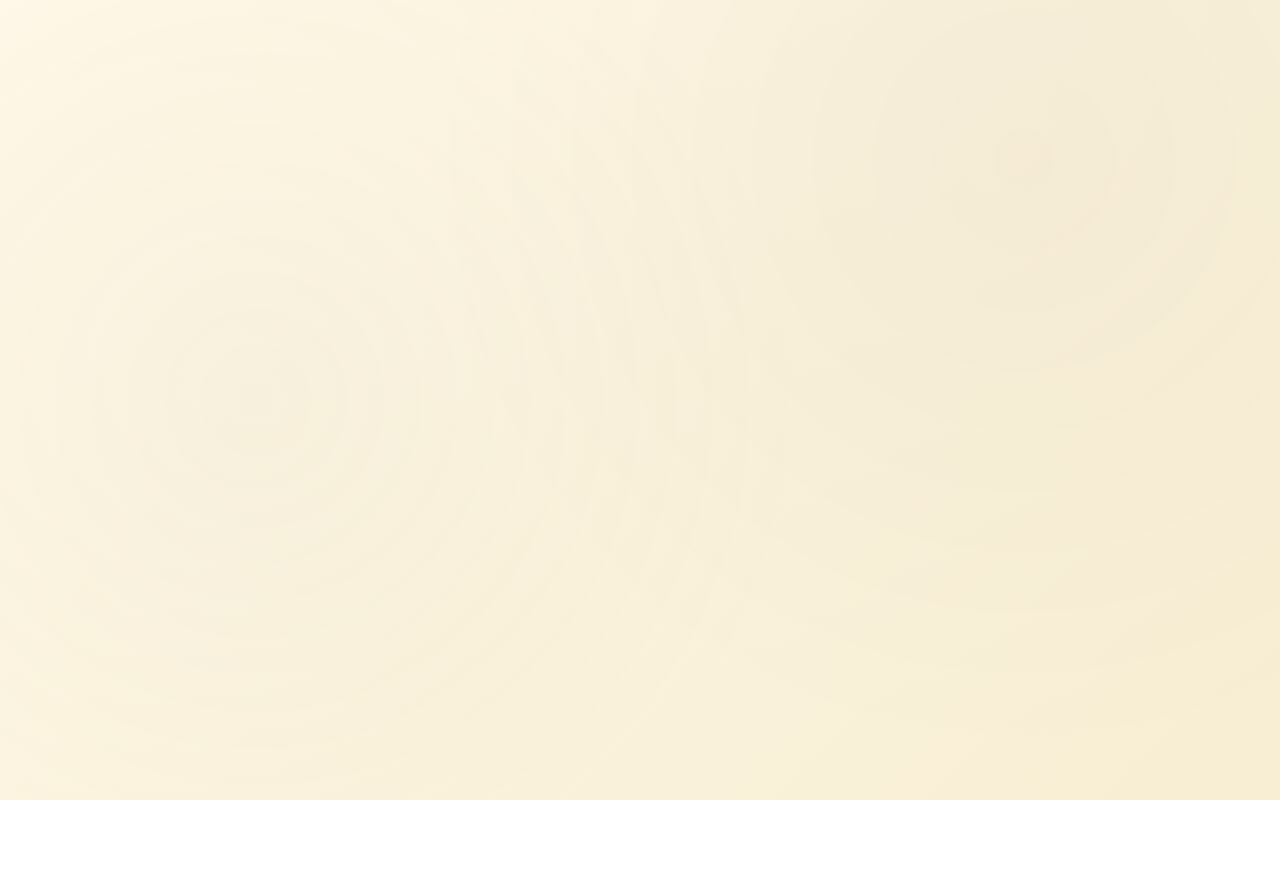
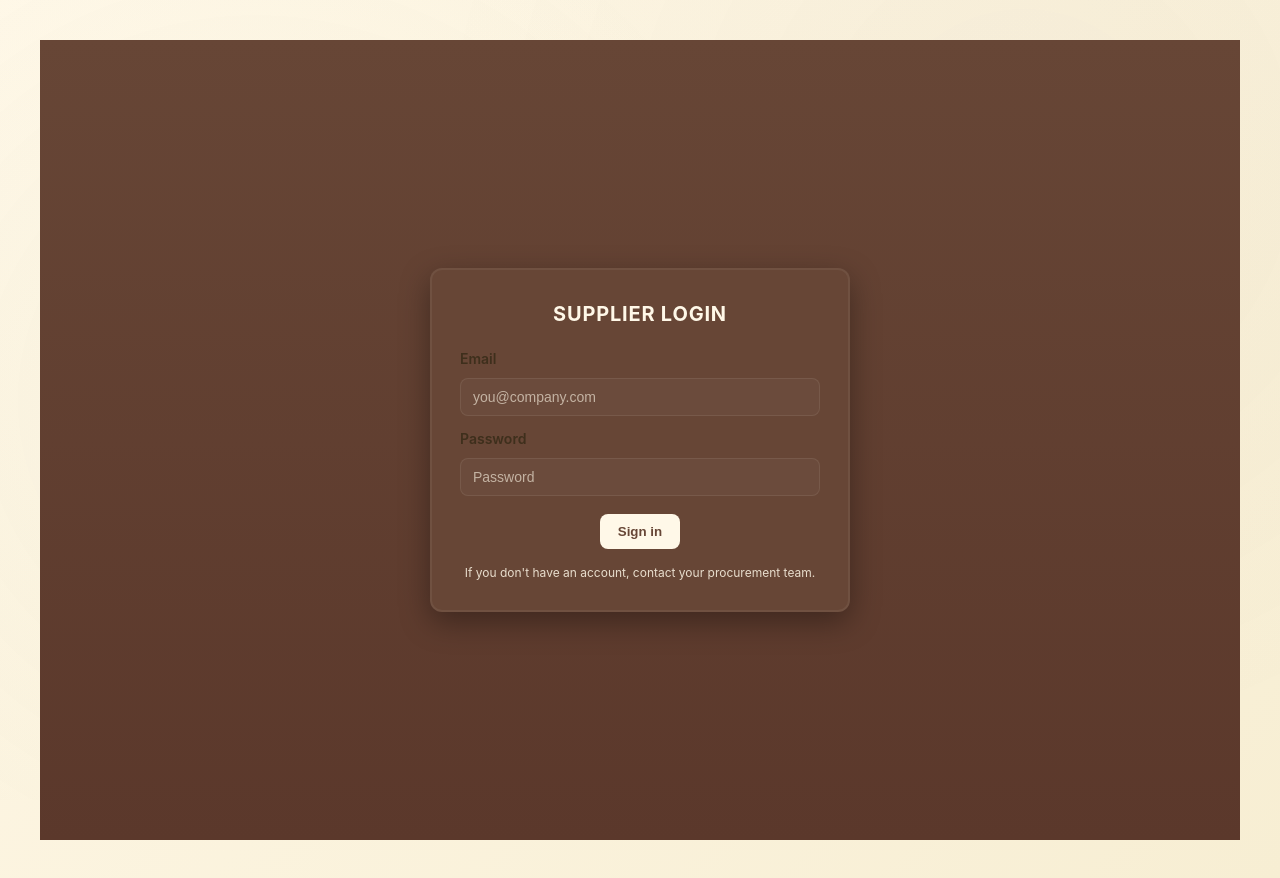
Before and after one commit to Yohan-Helitha/DesynFlow, a React (Create React App) app in the folder frontend/: page /SupplierLogin in a window 1280 px wide. Before the commit this address had no page. Before the commit the page ends 800 px from the top, so only its background shows below. Built offline with nearby package versions, Linux system fonts and the light colour scheme.

Commit message:
feat : created supplier login

```diff
--- a/frontend/src/App.js
+++ b/frontend/src/App.js
@@ -19,6 +19,7 @@ import OrderDetailsSup from "./Components/Order_details_sup/Order_details_sup";
 import SampleOrderList from "./Components/Sample_order_list/Sample_order_list";
 import SampleOrderDetails from "./Components/Sample_order_details/Sample_order_details";
 import RateSupplier from "./Components/Rate_supplier/Rate_supplier";
+import LoginSup from "./Components/Login_sup/Login_sup";
 
 
 
@@ -41,6 +42,7 @@ function App() {
   <Route path="/Sample_order_list" element={<SampleOrderList />} />
   <Route path="/Sample_order_details/:id" element={<SampleOrderDetails />} />
   <Route path="/Rate_supplier" element={<RateSupplier />} />
+  <Route path="/SupplierLogin" element={<LoginSup />} />
     </Routes>
   );
 }
--- /dev/null
+++ b/frontend/src/Components/Login_sup/Login_sup.css
@@ -0,0 +1,110 @@
+:root{
+  --brown: #674636;
+  --cream: #FFF8E8;
+}
+
+.login-sup-page{
+  min-height: 100vh;
+  display: flex;
+  align-items: center;
+  justify-content: center;
+  background: linear-gradient(180deg, var(--brown) 0%, #5b382b 100%);
+  padding: 24px;
+}
+
+.login-sup-card{
+  width: 100%;
+  max-width: 420px;
+  background: var(--brown);
+  color: var(--cream);
+  border-radius: 12px;
+  padding: 28px;
+  box-shadow: 0 10px 30px rgba(0,0,0,0.35);
+  border: 2px solid rgba(255,248,232,0.06);
+}
+
+.login-title{
+  margin: 0 0 18px 0;
+  font-size: 20px;
+  text-transform: uppercase;
+  letter-spacing: 0.8px;
+  text-align: center;
+}
+
+.login-label{
+  display: block;
+  margin-bottom: 12px;
+  font-weight: 600;
+  font-size: 14px;
+}
+
+.login-input{
+  width: 100%;
+  margin-top: 8px;
+  padding: 10px 12px;
+  border-radius: 8px;
+  border: 1px solid rgba(255,248,232,0.08);
+  background: rgba(255,248,232,0.03);
+  color: var(--cream);
+  font-size: 14px;
+}
+
+.login-input::placeholder{
+  color: rgba(255,248,232,0.6);
+}
+
+.login-actions{
+  display: flex;
+  justify-content: center;
+  margin-top: 18px;
+}
+
+.login-btn{
+  background: var(--cream);
+  color: var(--brown);
+  border: none;
+  padding: 10px 18px;
+  border-radius: 8px;
+  cursor: pointer;
+  font-weight: 700;
+  transition: transform 0.15s ease, box-shadow 0.15s ease;
+}
+
+.login-btn:disabled{
+  opacity: 0.7;
+  cursor: not-allowed;
+}
+
+.login-btn:hover:not(:disabled){
+  transform: translateY(-2px);
+  box-shadow: 0 8px 20px rgba(0,0,0,0.3);
+}
+
+.login-error{
+  background: rgba(255,248,232,0.06);
+  color: var(--cream);
+  border: 1px solid rgba(255,248,232,0.12);
+  padding: 10px 12px;
+  border-radius: 8px;
+  margin-bottom: 12px;
+}
+
+.login-success{
+  background: rgba(255,248,232,0.12);
+  color: var(--cream);
+  padding: 10px 12px;
+  border-radius: 8px;
+  margin-bottom: 12px;
+}
+
+.login-help{
+  margin-top: 14px;
+  font-size: 12px;
+  text-align: center;
+  color: rgba(255,248,232,0.85);
+}
+
+@media (max-width: 480px){
+  .login-sup-card{ padding: 20px; border-radius: 10px; }
+  .login-title{ font-size: 18px }
+}
--- /dev/null
+++ b/frontend/src/Components/Login_sup/Login_sup.jsx
@@ -0,0 +1,93 @@
+import React, { useState } from "react";
+import "./Login_sup.css";
+
+function LoginSup() {
+  const [email, setEmail] = useState("");
+  const [password, setPassword] = useState("");
+  const [loading, setLoading] = useState(false);
+  const [error, setError] = useState("");
+  const [success, setSuccess] = useState("");
+
+  const handleSubmit = async (e) => {
+    e.preventDefault();
+    setError("");
+    setSuccess("");
+
+    if (!email.trim() || !password) {
+      setError("Please enter both email and password.");
+      return;
+    }
+
+    setLoading(true);
+    try {
+      const res = await fetch("/api/suppliers/login", {
+        method: "POST",
+        headers: { "Content-Type": "application/json" },
+        body: JSON.stringify({ email: email.trim(), password }),
+      });
+
+      if (!res.ok) {
+        const body = await res.json().catch(() => ({}));
+        setError(body.message || `Login failed (${res.status})`);
+        console.error("Supplier login failed:", body);
+      } else {
+        const body = await res.json().catch(() => ({}));
+        setSuccess("Login successful. Redirecting...");
+        console.log("Supplier logged in:", body);
+        // TODO: redirect or set auth context
+      }
+    } catch (err) {
+      console.error("Network error while logging in:", err);
+      setError("Network error. Please try again.");
+    } finally {
+      setLoading(false);
+    }
+  };
+
+  return (
+    <div className="login-sup-page">
+      <form className="login-sup-card" onSubmit={handleSubmit} aria-label="Supplier login form">
+        <h1 className="login-title">Supplier Login</h1>
+
+        {error && <div role="alert" className="login-error">{error}</div>}
+        {success && <div role="status" className="login-success">{success}</div>}
+
+        <label className="login-label">
+          Email
+          <input
+            className="login-input"
+            type="email"
+            value={email}
+            onChange={(e) => setEmail(e.target.value)}
+            placeholder="you@company.com"
+            required
+            aria-required="true"
+          />
+        </label>
+
+        <label className="login-label">
+          Password
+          <input
+            className="login-input"
+            type="password"
+            value={password}
+            onChange={(e) => setPassword(e.target.value)}
+            placeholder="Password"
+            required
+            aria-required="true"
+          />
+        </label>
+
+        <div className="login-actions">
+          <button className="login-btn" type="submit" disabled={loading}>
+            {loading ? "Signing in..." : "Sign in"}
+          </button>
+        </div>
+
+        <p className="login-help">If you don't have an account, contact your procurement team.</p>
+      </form>
+    </div>
+  );
+}
+
+export default LoginSup;
--- a/frontend/src/Components/Sidebar/Sidebar.jsx
+++ b/frontend/src/Components/Sidebar/Sidebar.jsx
@@ -1,7 +1,7 @@
 import React, { useState, useEffect } from "react";
 import { Link } from "react-router-dom";
 import "./Sidebar.css";
-import { FaTimes } from 'react-icons/fa';
+import { FaTimes, FaSignInAlt } from 'react-icons/fa';
 
 function Sidebar() {
   const [sidebarOpen, setSidebarOpen] = useState(false);
@@ -49,6 +49,9 @@ function Sidebar() {
           <li>
             <Link to="/Dashboard_sup">Supplier Dashboard</Link>
           </li>
+          <li>
+            <Link to="/SupplierLogin"><FaSignInAlt style={{marginRight:8}}/>Login Supplier</Link>
+          </li>
         </ul>
       </aside>
 
```
